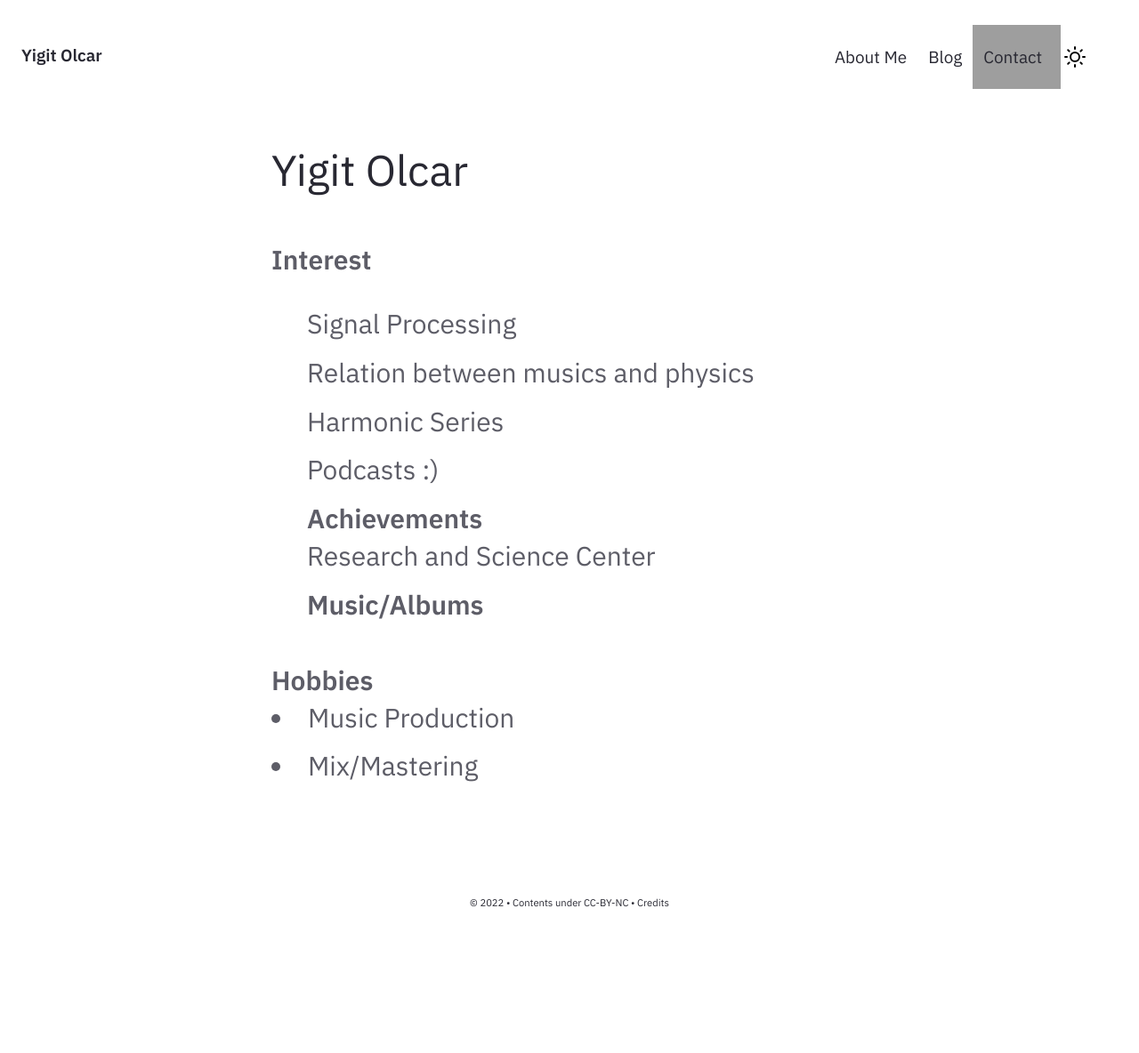
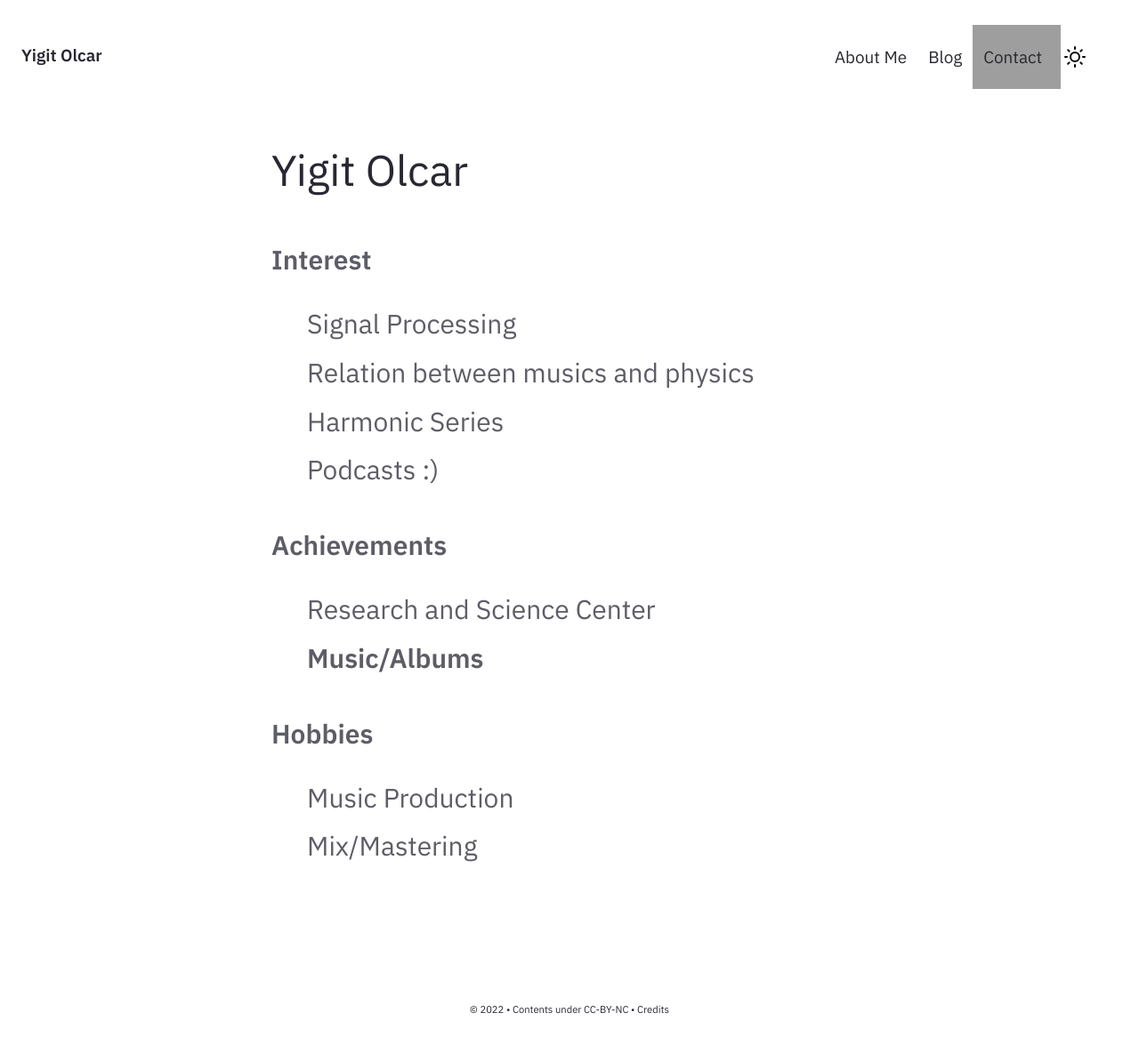
Before and after one commit to RedStoutheart/redstoutheart.github.io, a Jekyll site: the page built from pages/index.md, in a window 1280 px wide. Shown: the whole page at 89% size. Built offline with Jekyll 4.4.1, drawn with Linux system fonts in a browser that asks for light colours; before the commit the page ends 1064 px from its top, so only the background shows below that; grey boxes are pictures that could not be loaded.

Commit message:
Update Homepage.html

```diff
--- a/_includes/Homepage.html
+++ b/_includes/Homepage.html
@@ -7,11 +7,16 @@
             <li>Relation between musics and physics</li>
             <li>Harmonic Series</li>
             <li>Podcasts :) </li>
+        </ul>
     <b>Achievements</b>
+            <ul>
         <li>Research and Science Center</li>
       <b><li>Music/Albums</li></ul></b>
+    </ul>
     <b>Hobbies</b>
-    <li>Music Production</li>
+   <ul>
+            <li>Music Production</li>
     <li>Mix/Mastering</li>
+   </ul>
         </h3>
 </div> </div>
```
